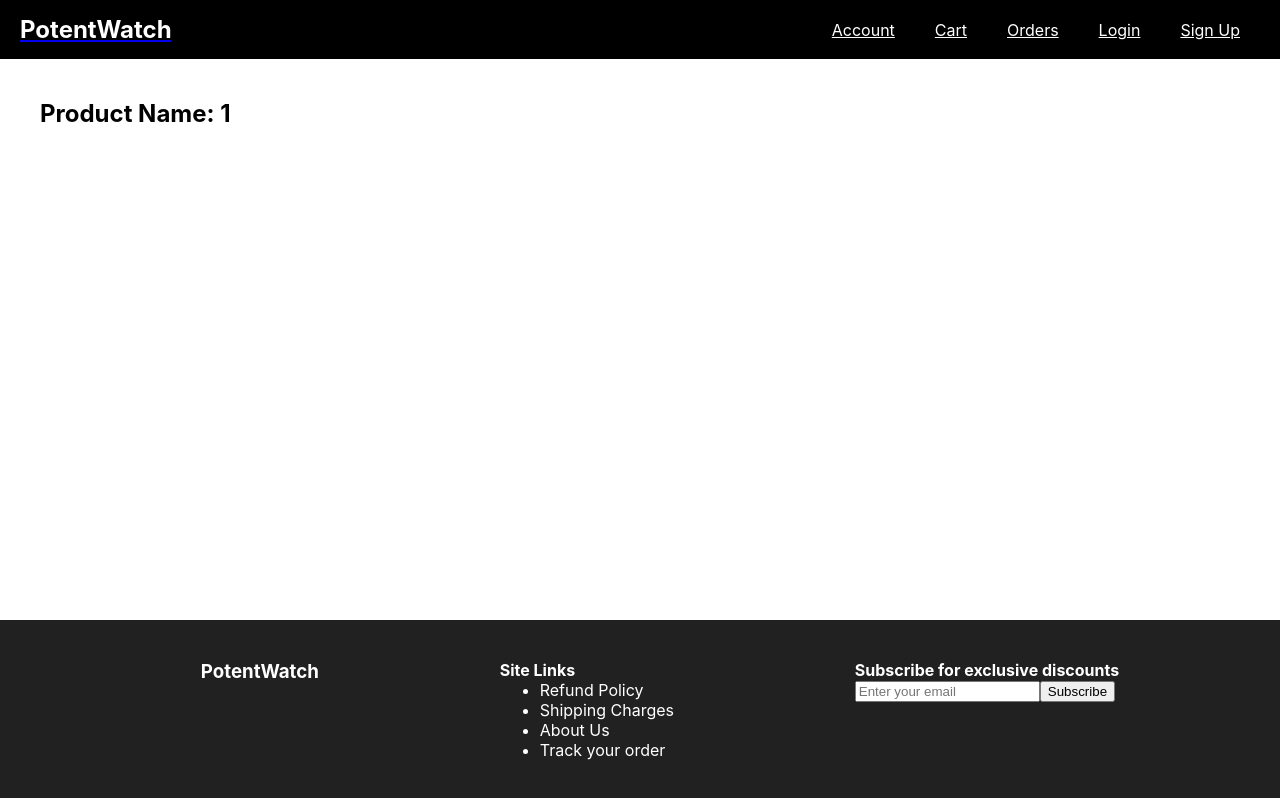
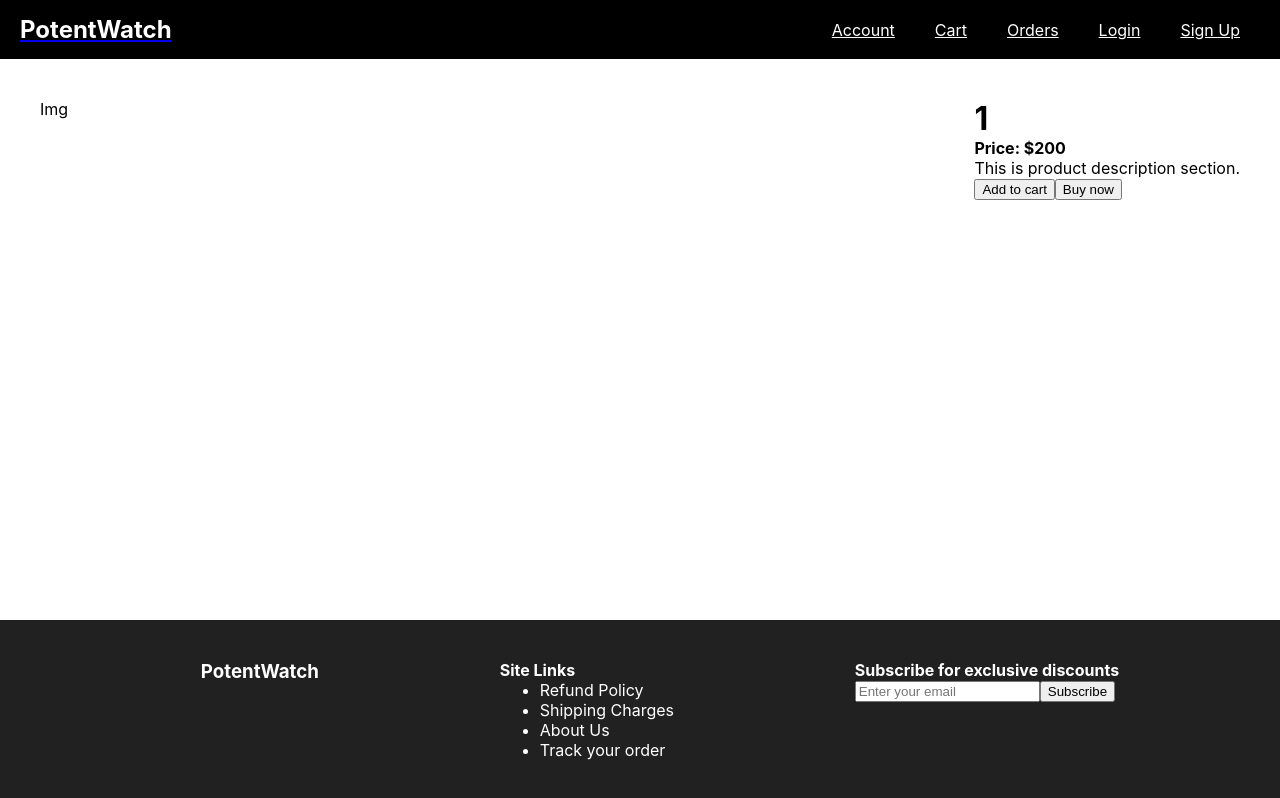
Before and after one commit to rushikeshbarkadecode/watch-ecommerce-react, a React (Vite) app: page /product/1 in a window 1280 px wide. Built offline with nearby package versions, Linux system fonts and the light colour scheme.

Commit message:
improved product page

```diff
--- a/src/App.css
+++ b/src/App.css
@@ -142,6 +142,11 @@ nav h2{
   width: 100%;
 }
 
+.product-container{
+  display: flex;
+  justify-content: space-between;
+}
+
 @media only screen and (max-width: 950px) {
   .menu{
     position: absolute;
--- a/src/pages/product.jsx
+++ b/src/pages/product.jsx
@@ -4,7 +4,16 @@ export default function Product(){
     const {productName} = useParams()
     return(
         <div className='page'>
-            <h2>Product Name: {productName}</h2>
+            <div className="product-container">
+                <div className="img-section">Img</div>
+                <div className="product-info">
+                    <h1>{productName}</h1>
+                    <h4>Price: $200</h4>
+                    <p>This is product description section.</p>
+                    <button className="add-to-cart">Add to cart</button>
+                    <button className="buy-now">Buy now</button>
+                    </div>
+            </div>
         </div>
     )
 }
```
